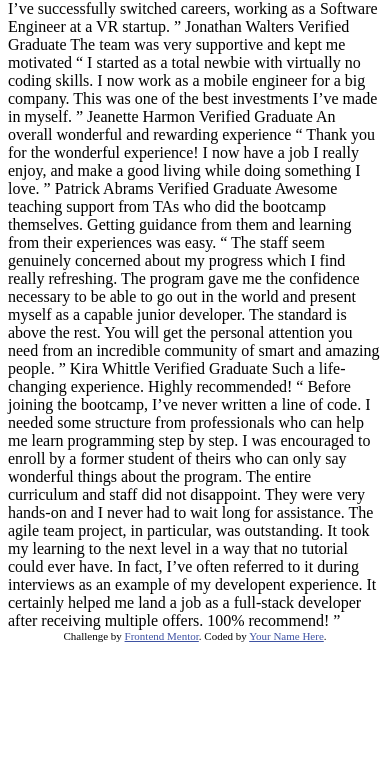
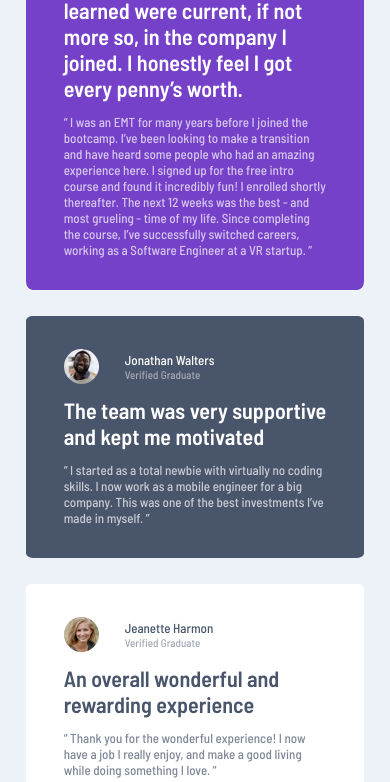
Before and after one commit to NJain0001/testimonials-grid-section-main, a plain HTML site: page index.html in a window 390 px wide. Shown: the part 188-970 px from the top of the page. Before the commit the page ends 844 px from the top, so only its background shows below. Drawn offline with Linux system fonts and the light colour scheme.

Commit message:
Mobile design code

```diff
--- a/index.html
+++ b/index.html
@@ -1,76 +1,146 @@
 <!DOCTYPE html>
 <html lang="en">
   <head>
-  <meta charset="UTF-8">
-  <meta name="viewport" content="width=device-width, initial-scale=1.0"> <!-- displays site properly based on user's device -->
+    <meta charset="UTF-8" />
+    <meta name="viewport" content="width=device-width, initial-scale=1.0" />
+    <!-- displays site properly based on user's device -->
 
-  <link rel="icon" type="image/png" sizes="32x32" href="./images/favicon-32x32.png">
+    <link
+      rel="icon"
+      type="image/png"
+      sizes="32x32"
+      href="./images/favicon-32x32.png"
+    />
 
     <title>Frontend Mentor | [Challenge Name Here]</title>
 
     <!-- Feel free to remove these styles or customise in your own stylesheet 👍 -->
-  <style>
-    .attribution { font-size: 11px; text-align: center; }
-    .attribution a { color: hsl(228, 45%, 44%); }
-  </style>
+    <link rel="stylesheet" href="./style.css" />
   </head>
   <body>
-  Daniel Clifford
-  Verified Graduate
-
-  I received a job offer mid-course, and the subjects I learned were current, if not more so,
-  in the company I joined. I honestly feel I got every penny’s worth.
-
-  “ I was an EMT for many years before I joined the bootcamp. I’ve been looking to make a
-  transition and have heard some people who had an amazing experience here. I signed up
-  for the free intro course and found it incredibly fun! I enrolled shortly thereafter.
-  The next 12 weeks was the best - and most grueling - time of my life. Since completing
-  the course, I’ve successfully switched careers, working as a Software Engineer at a VR startup. ”
-
-  Jonathan Walters
-  Verified Graduate
-
+    <div class="card card-one">
+      <div class="card-header">
+        <img
+          src="./images/image-daniel.jpg"
+          alt="Daniel's picture"
+          class="profile-pic border-purple"
+        />
+        <div class="header-information">
+          <p class="name">Daniel Clifford</p>
+          <p class="user-title">Verified Graduate</p>
+        </div>
+      </div>
+      <p class="attention-grabber">
+        I received a job offer mid-course, and the subjects I learned were
+        current, if not more so, in the company I joined. I honestly feel I got
+        every penny’s worth.
+      </p>
+      <p class="additional-information">
+        “ I was an EMT for many years before I joined the bootcamp. I’ve been
+        looking to make a transition and have heard some people who had an
+        amazing experience here. I signed up for the free intro course and found
+        it incredibly fun! I enrolled shortly thereafter. The next 12 weeks was
+        the best - and most grueling - time of my life. Since completing the
+        course, I’ve successfully switched careers, working as a Software
+        Engineer at a VR startup. ”
+      </p>
+    </div>
+    <div class="card card-two">
+      <div class="card-header">
+        <img
+          src="./images/image-jonathan.jpg"
+          alt="Jonathan"
+          class="profile-pic"
+        />
+        <div class="header-information">
+          <p class="name">Jonathan Walters</p>
+          <p class="user-title">Verified Graduate</p>
+        </div>
+      </div>
+      <div class="attention-grabber">
         The team was very supportive and kept me motivated
-
-  “ I started as a total newbie with virtually no coding skills. I now work as a mobile engineer
-  for a big company. This was one of the best investments I’ve made in myself. ”
-
-  Jeanette Harmon
-  Verified Graduate
-
+      </div>
+      <div class="additional-information">
+        “ I started as a total newbie with virtually no coding skills. I now
+        work as a mobile engineer for a big company. This was one of the best
+        investments I’ve made in myself. ”
+      </div>
+    </div>
+    <div class="card card-three">
+      <div class="card-header">
+        <img
+          src="./images/image-jeanette.jpg"
+          alt="Jeanette"
+          class="profile-pic"
+        />
+        <div class="header-information">
+          <p class="name">Jeanette Harmon</p>
+          <p class="user-title">Verified Graduate</p>
+        </div>
+      </div>
+      <div class="attention-grabber">
         An overall wonderful and rewarding experience
-
-  “ Thank you for the wonderful experience! I now have a job I really enjoy, and make a good living
-  while doing something I love. ”
-
-  Patrick Abrams
-  Verified Graduate
-
-  Awesome teaching support from TAs who did the bootcamp themselves. Getting guidance from them and
-  learning from their experiences was easy.
-
-  “ The staff seem genuinely concerned about my progress which I find really refreshing. The program
-  gave me the confidence necessary to be able to go out in the world and present myself as a capable
-  junior developer. The standard is above the rest. You will get the personal attention you need from
-  an incredible community of smart and amazing people. ”
-
-  Kira Whittle
-  Verified Graduate
-
+      </div>
+      <div class="additional-information">
+        “ Thank you for the wonderful experience! I now have a job I really
+        enjoy, and make a good living while doing something I love. ”
+      </div>
+    </div>
+    <div class="card card-four">
+      <div class="card-header">
+        <img
+          src="./images/image-patrick.jpg"
+          alt="Patrick"
+          class="profile-pic border-purple"
+        />
+        <div class="header-information">
+          <p class="name">Patrick Abrams</p>
+          <p class="user-title">Verified Graduate</p>
+        </div>
+      </div>
+      <div class="attention-grabber">
+        Awesome teaching support from TAs who did the bootcamp themselves.
+        Getting guidance from them and learning from their experiences was easy.
+      </div>
+      <div class="additional-information">
+        “ The staff seem genuinely concerned about my progress which I find
+        really refreshing. The program gave me the confidence necessary to be
+        able to go out in the world and present myself as a capable junior
+        developer. The standard is above the rest. You will get the personal
+        attention you need from an incredible community of smart and amazing
+        people. ”
+      </div>
+    </div>
+    <div class="card card-five">
+      <div class="card-header">
+        <img src="./images/image-kira.jpg" alt="Kira" class="profile-pic" />
+        <div class="header-information">
+          <p class="name">Kira Whittle</p>
+          <p class="user-title">Verified Graduate</p>
+        </div>
+      </div>
+      <div class="attention-grabber">
         Such a life-changing experience. Highly recommended!
-
-  “ Before joining the bootcamp, I’ve never written a line of code. I needed some structure from
-  professionals who can help me learn programming step by step. I was encouraged to enroll by a former
-  student of theirs who can only say wonderful things about the program. The entire curriculum and staff
-  did not disappoint. They were very hands-on and I never had to wait long for assistance. The agile team
-  project, in particular, was outstanding. It took my learning to the next level in a way that no tutorial
-  could ever have. In fact, I’ve often referred to it during interviews as an example of my developent
-  experience. It certainly helped me land a job as a full-stack developer after receiving multiple offers.
-  100% recommend! ”
-
+      </div>
+      <div class="additional-information">
+        “ Before joining the bootcamp, I’ve never written a line of code. I
+        needed some structure from professionals who can help me learn
+        programming step by step. I was encouraged to enroll by a former student
+        of theirs who can only say wonderful things about the program. The
+        entire curriculum and staff did not disappoint. They were very hands-on
+        and I never had to wait long for assistance. The agile team project, in
+        particular, was outstanding. It took my learning to the next level in a
+        way that no tutorial could ever have. In fact, I’ve often referred to it
+        during interviews as an example of my developent experience. It
+        certainly helped me land a job as a full-stack developer after receiving
+        multiple offers. 100% recommend! ”
+      </div>
+    </div>
     <div class="attribution">
-    Challenge by <a href="https://www.frontendmentor.io?ref=challenge" target="_blank">Frontend Mentor</a>.
-    Coded by <a href="#">Your Name Here</a>.
+      Challenge by
+      <a href="https://www.frontendmentor.io?ref=challenge" target="_blank"
+        >Frontend Mentor</a
+      >. Coded by <a href="#">Your Name Here</a>.
     </div>
   </body>
 </html>
--- /dev/null
+++ b/style.css
@@ -0,0 +1,112 @@
+@import url("https://fonts.googleapis.com/css2?family=Barlow+Semi+Condensed:wght@500;600&display=swap");
+
+:root {
+  --violet: hsl(263, 55%, 52%);
+  --dark-gray-blue: hsl(217, 19%, 35%);
+  --black-blue: hsl(219, 29%, 14%);
+  --white: hsl(0, 0%, 100%);
+  --light-gray: hsl(0, 0%, 81%);
+  --light-gray-blue: hsl(210, 46%, 95%);
+}
+*,
+*::before,
+*::after {
+  box-sizing: border-box;
+  padding: 0;
+  margin: 0;
+  font-size: 13px;
+  font-family: "Barlow Semi Condensed", sans-serif;
+}
+
+body {
+  padding: 4rem 2rem;
+  background-color: var(--light-gray-blue);
+}
+
+.card {
+  margin-bottom: 2rem;
+  padding: 2.5rem 2.9rem;
+  border-radius: 2%;
+  z-index: -2;
+}
+
+.card-one {
+  background-color: var(--violet);
+  color: var(--white);
+  position: relative;
+}
+
+.card-one::after {
+  content: "";
+  background: url("./images/bg-pattern-quotation.svg") 0 0 no-repeat;
+  position: absolute;
+  width: 104px;
+  height: 102px;
+  top: 0;
+  right: 7%;
+  z-index: -1;
+}
+
+.card-two {
+  background-color: var(--dark-gray-blue);
+  color: var(--white);
+}
+
+.card-three {
+  background-color: var(--white);
+  color: var(--dark-gray-blue);
+}
+
+.card-four {
+  background-color: var(--black-blue);
+  color: var(--white);
+}
+
+.card-five {
+  background-color: var(--white);
+  color: var(--dark-gray-blue);
+}
+
+.card-header {
+  display: flex;
+  flex-direction: row;
+  align-items: center;
+}
+
+.profile-pic {
+  border-radius: 50%;
+  width: 35px;
+  height: 35px;
+}
+
+.border-purple {
+  border: 3px hsl(263, 87%, 63%) solid;
+}
+
+.header-information {
+  margin-left: 2rem;
+}
+
+.user-title {
+  opacity: 50%;
+  font-size: 0.85rem;
+}
+
+.attention-grabber {
+  margin: 1rem 0;
+  font-size: 1.7rem;
+  font-weight: 600;
+}
+
+.additional-information {
+  opacity: 70%;
+}
+
+/* footer */
+.attribution {
+  font-size: 11px;
+  text-align: center;
+}
+.attribution a {
+  color: hsl(228, 45%, 44%);
+}
```
Lines whose indentation alone changed are shown as unchanged.
